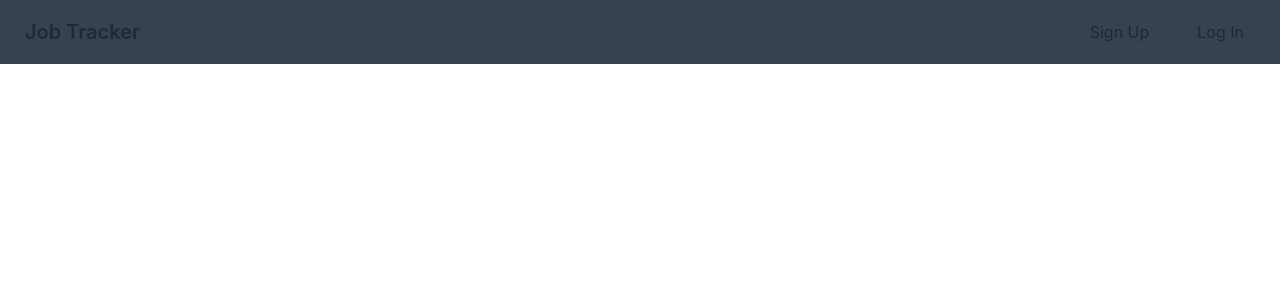
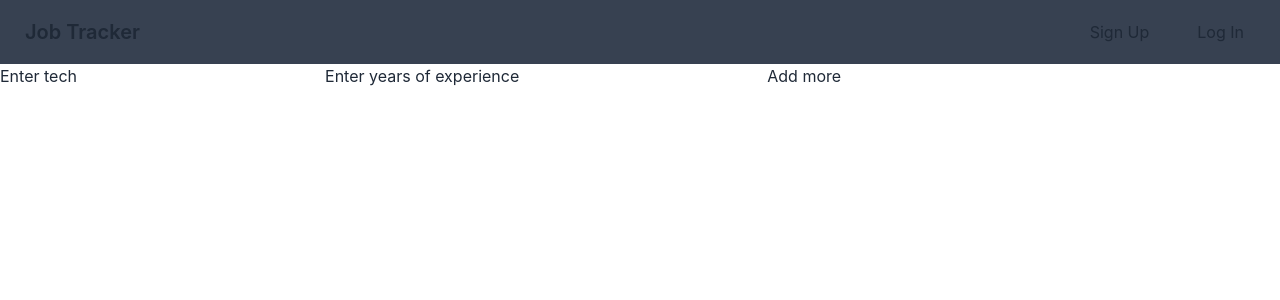
Before and after one commit to ronnie-rios/app-tracker, a React (Create React App) app in the folder frontend/: page /profile/1 in a window 1280 px wide. Shown: the top 300 px of the page. Built offline with nearby package versions, Linux system fonts and the light colour scheme; no server answers.

Commit message:
edit profile and profile

```diff
--- a/frontend/src/App.js
+++ b/frontend/src/App.js
@@ -17,7 +17,7 @@ function App() {
       <Routes>
         <Route path='/home' element={<HomePage />} />
         <Route path='/profile' element={<Profile />} />
-        <Route path='/profileEdit' element={<EditProfile />} />
+        <Route path='/profile/:id' element={<EditProfile />} />
         <Route path='/signup' element={<Signup />} />
         <Route path='/' element={<About />} />
         <Route path='/:id' element={<SingleApp />} />
--- a/frontend/src/Components/EditProfile.jsx
+++ b/frontend/src/Components/EditProfile.jsx
@@ -1,8 +1,40 @@
-import React from 'react'
+import { useState } from 'react'
 
 const EditProfile = () => {
+  const [formData, setFormData] = useState({
+    skillName: '',
+    years: 0
+  });
+  const [payload, setPayload] = useState([])
+
+  const formHandler = (e) => {
+    const name = e.target.name;
+    const value = e.target.value;
+    setFormData((prev) => {
+      return { ...prev, [name]: value}
+    })
+  }
+
+  const addSkills = (e) => {
+    console.log('hello')
+    e.preventDefault();
+    setPayload((prev) => { return { ...prev, formData }})
+    setFormData({
+      skillName: '',
+      years: ''
+    });
+  }
+  console.log(payload)
   return (
-    <div>EditProfile</div>
+    <div>
+      <form onChange={formHandler} onSubmit={addSkills}>
+        <label>Enter tech</label>
+        <input type="text" name='skillName'  required/>
+        <label>Enter years of experience</label>
+        <input type="number" min={0} name='years'  required/>
+        <button >Add more</button>
+      </form>
+    </div>
   )
 }
 
--- a/frontend/src/Components/Profile.jsx
+++ b/frontend/src/Components/Profile.jsx
@@ -4,14 +4,15 @@ import { useAuth } from '../store/authContext';
 import NotLoggedIn from '../UI/NotLoggedIn';
 
 const URL = process.env.REACT_APP_BASEURL;
-const APP_URL = `${URL}/users/profile/63cc741ef26f6a7093bd2017`;
+const APP_URL = `${URL}/users/profile/`;
 
 const Profile = () => {
     const [profileData, setProfileData] = useState([]);
     const { isLoggedIn, token } = useAuth();
-    console.log(token)
+    const navigate = useNavigate();
+
     const getProfileData = async () => {
-        const response = await fetch(APP_URL, {
+        const response = await fetch(APP_URL+ token.id, {
             headers:{
             'Authorization': `bearer ${token.token}`
             },
@@ -40,13 +41,14 @@ const Profile = () => {
                 <div>
                     {profileData.skills && profileData.skills.map((skill) => {
                         return (
-                            <>
-                            <div>{skill.skillName}</div>
-                            <div>{skill.years}</div>
-                            </>
+                            <div key={skill.skillName}>
+                                <div>{skill.skillName}</div>
+                                <div>{skill.years}</div>
+                            </div>
                         )
                     })}
                 </div>
+                <button className='bg-green' onClick={()=> navigate(`/profile/${token.id}`)}>Edit Profile</button>
             </div>
         )
     }
```
